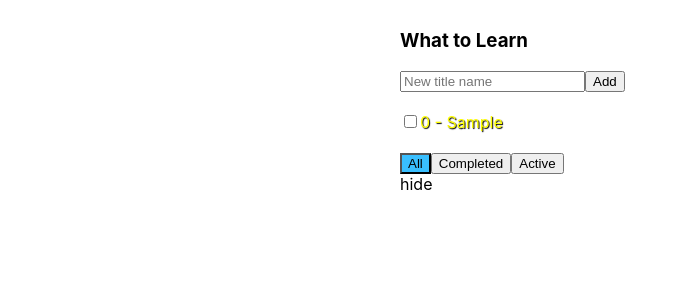
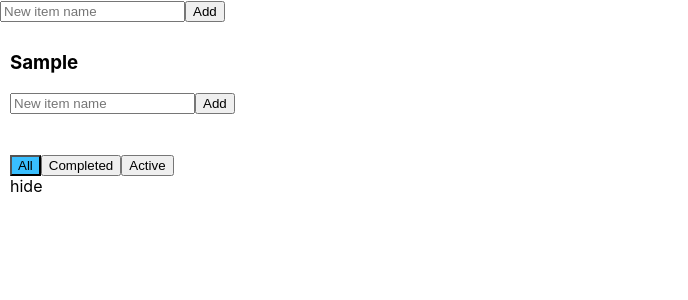
Before and after one commit to Tevin-J/todoList, a React (Create React App) app: page / in a window 1280 px wide. Both pictures are taken after typing "Sample" into the empty fields and a click on the button "Add". Shown: the top 300 px of the page, without its empty margins (0-688 px from the left). Built offline with nearby package versions, Linux system fonts and the light colour scheme.

Commit message:
Сделали возможность добавления новых todoLists.Занятие 7

```diff
--- a/src/TodoListHeader.jsx
+++ b/src/AddNewItemForm.jsx
@@ -1,13 +1,14 @@
 import React from 'react';
 import './App.css';
+import TodoListTitle from "./TodoListTitle";
 
-class TodoListHeader extends React.Component {
+class AddNewItemForm extends React.Component {
 
     state = {
         error: false,
         title: ''
     }
-    onAddTaskClick = () => {
+    onAddItemClick = () => {
         let newText = this.state.title;
         this.setState({title: ''})
 
@@ -15,7 +16,7 @@ class TodoListHeader extends React.Component {
             this.setState({error: true})
         } else {
             this.setState({error: false})
-            this.props.addTask(newText)
+            this.props.addItem(newText)
         }
     }
     onInputChange = (e) => {
@@ -26,23 +27,21 @@ class TodoListHeader extends React.Component {
     }
     onEnterButtonPress = (e) => {
         if (e.key === 'Enter') {
-            this.onAddTaskClick()
+            this.onAddItemClick()
         }
     }
     render = () => {
         let classForInput = this.state.error === true ? 'error' : '';
         return (
-            <div className="todoList-header">
-                <h3 className="todoList-header__title">What to Learn</h3>
+
                 <div className="todoList-newTaskForm">
                     <input className={classForInput} onKeyPress={this.onEnterButtonPress}
                            onChange={this.onInputChange} value={this.state.title}
-                           placeholder='New title name'/>
-                    <button onClick={this.onAddTaskClick}>Add</button>
+                           placeholder='New item name'/>
+                    <button onClick={this.onAddItemClick}>Add</button>
                 </div>
-            </div>
         );
     }
 }
 
-export default TodoListHeader;
+export default AddNewItemForm;
--- a/src/App.css
+++ b/src/App.css
@@ -1,9 +1,10 @@
 .App {
-
+  display: flex;
+  flex-direction: row;
 }
 
 .todoList {
-  width: 500px;
+  width: 300px;
   margin: 0 auto;
 }
 
--- a/src/App.js
+++ b/src/App.js
@@ -1,128 +1,59 @@
 import React from 'react';
 import './App.css';
-import TodoListHeader from "./TodoListHeader";
-import TodoListTasks from "./TodoListTasks";
-import TodoListFooter from "./TodoListFooter";
+import TodoList from "./TodoList";
+import AddNewItemForm from "./AddNewItemForm";
 
 class App extends React.Component {
-
-
+    nextTodoListId = 0;
+    state = {
+        todoLists: [
+            /*{id: 0, title: 'What to learn?'},
+            {id: 1, title: 'Week tasks'},
+            {id: 2, title: 'Year tasks'}*/
+        ],
+    }
     componentDidMount() {
         this.restoreState()
     }
-
-    nextTaskId = 0;
-
-    state = {
-        tasks : [
-            /*{id: 0, name: 'CSS', isDone: true, priority: 'low'},
-            {id: 1, name: 'JavaScript', isDone: false, priority: 'medium'},
-            {id: 2, name: 'HTML', isDone: true, priority: 'low'},
-            {id: 3, name: 'React.js', isDone: false, priority: 'high'},*/
-        ],
-        filterValue : 'All',
-
-    };
-
+    addTodoList = (title) => {
+        let newTodoList = {
+            id: this.nextTodoListId,
+            title: title
+        }
+        this.nextTodoListId++;
+        this.setState({todoLists: [...this.state.todoLists, newTodoList]}, ()=>{this.saveState()})
+    }
     saveState = () => {
         let stateAsString = JSON.stringify(this.state);
-        localStorage.setItem('our-state', stateAsString)
+        localStorage.setItem('todoList-state', stateAsString)
     }
-
     restoreState = () => {
-        let state = {
-            tasks: [],
-            filterValue: 'All'
-        };
-        let stateAsString = localStorage.getItem('our-state');
+        let state = this.state;
+        let stateAsString = localStorage.getItem('todoList-state');
         if (stateAsString != null) {
-            state = JSON.parse(stateAsString);
+            state = JSON.parse(stateAsString)
         }
         this.setState(state, () => {
-            this.state.tasks.forEach((task) => {
-                if (task.id >= this.nextTaskId) {
-                    this.nextTaskId = task.id + 1;
+            this.state.todoLists.forEach(todoList => {
+                if (todoList.id >= this.nextTodoListId) {
+                    this.nextTodoListId++;
                 }
             })
-        });
+        })
     }
+    render = () => {
+        const todoLists = this.state.todoLists.map(todoList =>
+            <TodoList id={todoList.id} title={todoList.title}/>)
+        return (
+            <>
+                <div>
+                    <AddNewItemForm addItem={this.addTodoList}/>
+                </div>
+                <div className="App">
+                    {todoLists}
+                </div>
+            </>
 
-    addTask = (newText) => {
-        let newTask = {id: this.nextTaskId, name: newText, isDone: false, priority: 'high'};
-        this.nextTaskId++;
-        let newTasks = [...this.state.tasks, newTask];/*аналогия метода push, но создает
-                                новый массив. возьмет содержимое указанного объекта, и поместит в него
-                                дополнительно тот элемент, что полсле запятой*/
-        this.setState({
-            tasks: newTasks /*перезатирание старого свойства tasks у state на новое, где появился
-                                    новый элемент, а setState сам включает render грубо говоря*/
-        }, () => {this.saveState()});
-    }
-
-    changeFilter = (newFilterValue) => {
-        this.setState({
-            filterValue: newFilterValue
-        },  () => {this.saveState()});
-    };
-
-    changeStatus = (taskId, isDone) => {
-        /*let newTasks = this.state.tasks.map(t => {
-            if (t.id != taskId) {
-                return t;
-            } else {
-                return {...t, ...{isDone: isDone}};
-            }
-        })
-        this.setState({
-            tasks:newTasks
-        })*/
-        this.changeTask(taskId, {isDone: isDone})
-    }
-
-    changeTitle = (taskId, newTitle) => {
-        /*let newTasks = this.state.tasks.map(t => {
-            if (t.id != taskId) {
-                return t;
-            } else {
-                return {...t, ...{name: newTitle}};
-            }
-        })
-        this.setState({
-            tasks:newTasks
-        })*/
-        this.changeTask(taskId, {name: newTitle})
-    }
-
-    changeTask = (taskId, obj) => {
-        let newTasks = this.state.tasks.map(t => {
-            if (t.id != taskId) {
-                return t;
-            } else {
-                return {...t, ...obj};
-            }
-        })
-        this.setState({
-            tasks:newTasks
-        },  () => {this.saveState()})
-    }
-
-    render = () => {
-
-        return (
-            <div className="App">
-                <div className="todoList">
-                    <TodoListHeader addTask={this.addTask}/>
-
-                    <TodoListTasks changeTitle={this.changeTitle} changeStatus={this.changeStatus} tasks={this.state.tasks.filter(task => {
-                        switch (this.state.filterValue) {
-                            case 'All': return true;
-                            case 'Active': return !task.isDone;
-                            case 'Completed': return task.isDone;
-                        }
-                    })}/>
-                    <TodoListFooter changeFilter={this.changeFilter} filterValue={this.state.filterValue}/>
-                </div>
-            </div>
         );
     }
 }
--- /dev/null
+++ b/src/TodoList.js
@@ -0,0 +1,134 @@
+import React from 'react';
+import './App.css';
+import AddNewItemForm from "./AddNewItemForm";
+import TodoListTasks from "./TodoListTasks";
+import TodoListFooter from "./TodoListFooter";
+import TodoListTitle from "./TodoListTitle";
+
+class TodoList extends React.Component {
+
+
+    componentDidMount() {
+        this.restoreState()
+    }
+
+    nextTaskId = 0;
+
+    state = {
+        tasks : [
+            /*{id: 0, name: 'CSS', isDone: true, priority: 'low'},
+            {id: 1, name: 'JavaScript', isDone: false, priority: 'medium'},
+            {id: 2, name: 'HTML', isDone: true, priority: 'low'},
+            {id: 3, name: 'React.js', isDone: false, priority: 'high'},*/
+        ],
+        filterValue : 'All',
+
+    };
+
+    saveState = () => {
+        let stateAsString = JSON.stringify(this.state);
+        localStorage.setItem('our-state-' + this.props.id, stateAsString)
+    }
+
+    restoreState = () => {
+        let state = {
+            tasks: [],
+            filterValue: 'All'
+        };
+        let stateAsString = localStorage.getItem('our-state-' + this.props.id);
+        if (stateAsString != null) {
+            state = JSON.parse(stateAsString);
+        }
+        this.setState(state, () => {
+            this.state.tasks.forEach((task) => {
+                if (task.id >= this.nextTaskId) {
+                    this.nextTaskId = task.id + 1;
+                }
+            })
+        });
+    }
+
+    addItem = (newText) => {
+        let newTask = {id: this.nextTaskId, name: newText, isDone: false, priority: 'high'};
+        this.nextTaskId++;
+        let newTasks = [...this.state.tasks, newTask];/*аналогия метода push, но создает
+                                новый массив. возьмет содержимое указанного объекта, и поместит в него
+                                дополнительно тот элемент, что полсле запятой*/
+        this.setState({
+            tasks: newTasks /*перезатирание старого свойства tasks у state на новое, где появился
+                                    новый элемент, а setState сам включает render грубо говоря*/
+        }, () => {this.saveState()});
+    }
+
+    changeFilter = (newFilterValue) => {
+        this.setState({
+            filterValue: newFilterValue
+        },  () => {this.saveState()});
+    };
+
+    changeStatus = (taskId, isDone) => {
+        /*let newTasks = this.state.tasks.map(t => {
+            if (t.id != taskId) {
+                return t;
+            } else {
+                return {...t, ...{isDone: isDone}};
+            }
+        })
+        this.setState({
+            tasks:newTasks
+        })*/
+        this.changeTask(taskId, {isDone: isDone})
+    }
+
+    changeTitle = (taskId, newTitle) => {
+        /*let newTasks = this.state.tasks.map(t => {
+            if (t.id != taskId) {
+                return t;
+            } else {
+                return {...t, ...{name: newTitle}};
+            }
+        })
+        this.setState({
+            tasks:newTasks
+        })*/
+        this.changeTask(taskId, {name: newTitle})
+    }
+
+    changeTask = (taskId, obj) => {
+        let newTasks = this.state.tasks.map(t => {
+            if (t.id != taskId) {
+                return t;
+            } else {
+                return {...t, ...obj};
+            }
+        })
+        this.setState({
+            tasks:newTasks
+        },  () => {this.saveState()})
+    }
+
+    render = () => {
+
+        return (
+            <div className="App">
+                <div className="todoList">
+                    <div className="todoList-header">
+                        <TodoListTitle title={this.props.title}/>
+                        <AddNewItemForm addItem={this.addItem} title={this.props.title}/>
+                    </div>
+                    <TodoListTasks changeTitle={this.changeTitle} changeStatus={this.changeStatus} tasks={this.state.tasks.filter(task => {
+                        switch (this.state.filterValue) {
+                            case 'All': return true;
+                            case 'Active': return !task.isDone;
+                            case 'Completed': return task.isDone;
+                            default: return true;
+                        }
+                    })}/>
+                    <TodoListFooter changeFilter={this.changeFilter} filterValue={this.state.filterValue}/>
+                </div>
+            </div>
+        );
+    }
+}
+
+export default TodoList;
--- /dev/null
+++ b/src/TodoListTitle.jsx
@@ -0,0 +1,13 @@
+import React from 'react';
+import './App.css';
+
+class TodoListTitle extends React.Component {
+
+    render = () => {
+        return (
+            <h3 className="todoList-header__title">{this.props.title}</h3>
+        );
+    }
+}
+
+export default TodoListTitle;
```
